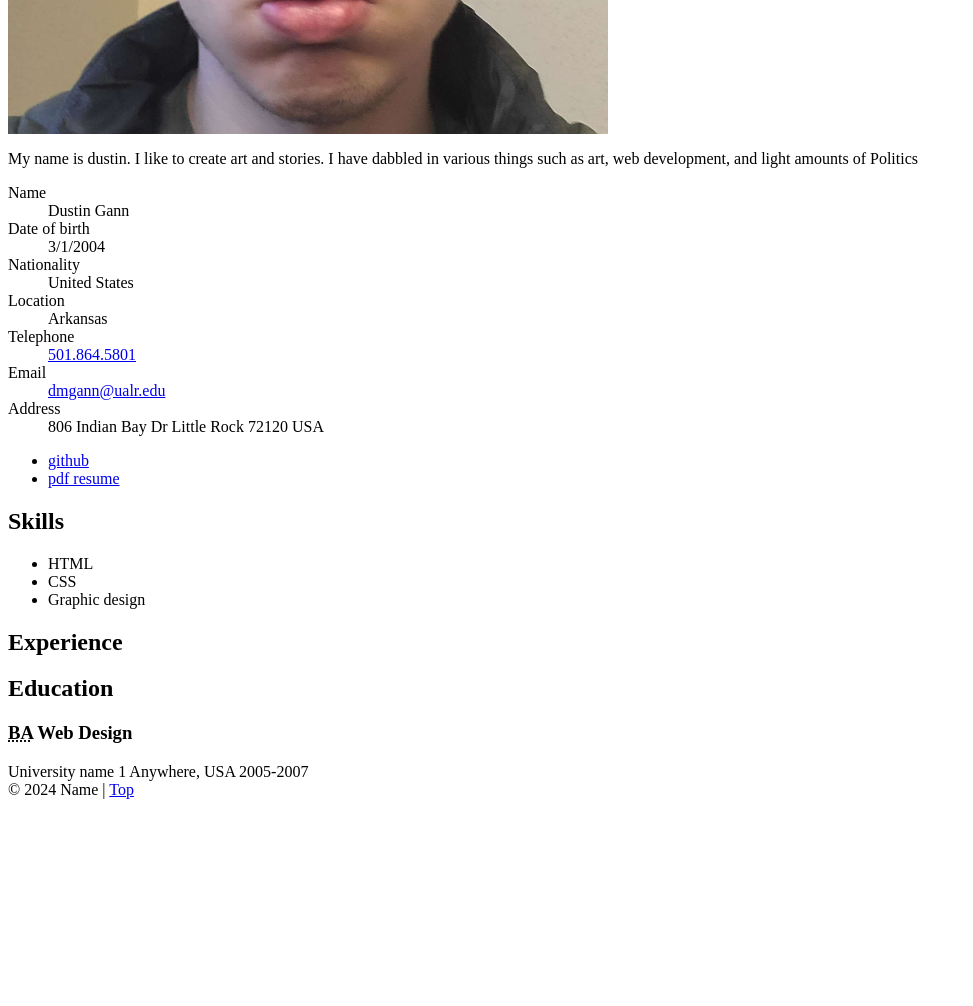
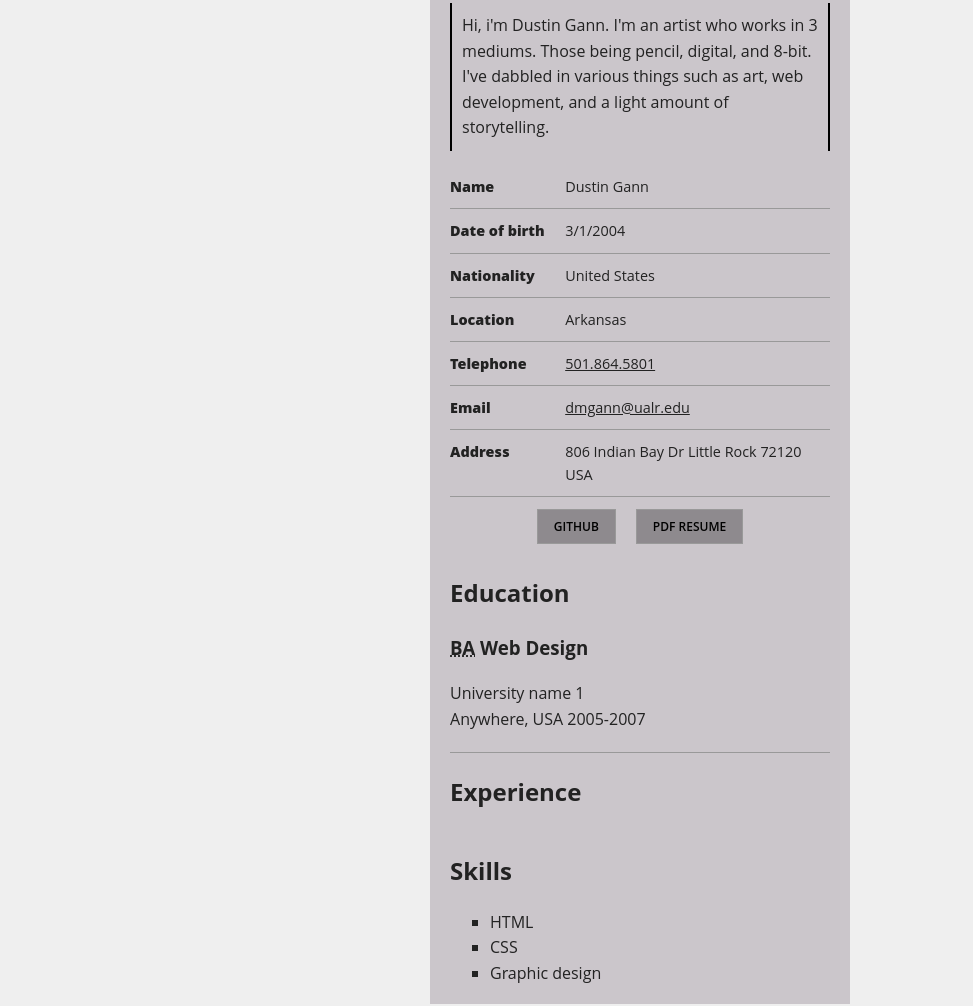
Before and after one commit to DustinGann/IFSC-3342, a plain HTML site: page resume/index.html in a window 1280 px wide. Shown: the part 673-1679 px from the top of the page, without its empty margins (0-973 px from the left). Before the commit the page ends 1480 px from the top, so only its background shows below. Drawn offline with Linux system fonts and the light colour scheme.

Commit message:
lmao lets goo

```diff
--- /dev/null
+++ b/resume/css/style.css
@@ -0,0 +1,227 @@
+/* CSS Custom Properties */
+
+:root{
+  --main-bg-color: #efefef;
+  --primary-type-color: #222222;
+  --accent-color-1: #999999;
+}
+
+
+
+html {
+  box-sizing: border-box;
+}
+*,
+*:before,
+*:after {
+  box-sizing: inherit;
+}
+
+/* ------ Typography -------*/
+body {
+  font-family: "Open Sans", sans-serif;
+}
+
+/* ------ Fluid Images -------*/
+img {
+  max-width: 100%;
+}
+
+/* ------ Utility Classes  -------*/
+.container {
+  width: 420px; /* Design Time */
+  margin: 0 auto;
+  background: rgb(203, 198, 203);
+}
+
+/* ------ Helper Classes -------*/
+.visuallyhidden {
+  border: 0;
+  clip: rect(0 0 0 0);
+  height: 1px;
+  margin: -1px;
+  overflow: hidden;
+  padding: 0;
+  position: absolute;
+  width: 1px;
+  white-space: nowrap; /* 1 */
+}
+
+/* ------ Global Styles -------*/
+
+body {
+  background: var(--main-bg-color);
+  color: var(--primary-type-color);
+  line-height: 1.6;
+}
+a:link,
+a:visited {
+  color: var(--primary-type-color);
+}
+
+nav {
+  padding: 1px;
+}
+
+nav ul {
+  display: grid;
+  grid-template-columns: 1fr 1fr 1fr 1fr;
+  padding: 20px 20px 0px 20px;
+}
+
+nav li {
+  list-style-type: none;
+}
+
+nav a:link, nav a:visited {
+  display: block;
+  padding: 8px 16px;
+  border: 1px solid rgba(109, 107, 109, 0.65);
+  text-align: center;
+  text-decoration: none;
+
+  text-transform: uppercase;
+  font-size: 0.75em;
+  background: rgba(109, 107, 109, 0.65);
+  transition: background-color 0.5s ease;
+  color: #000000;
+  font-weight: 550;
+}
+
+nav a:hover {
+  background: rgba(0, 0, 0, 0.95);
+}
+
+main {
+  padding: 1px 20px;
+}
+
+main h1 {
+  display: flex;
+  flex-direction: row;
+  justify-content: center;
+  text-align: center;
+  font-weight: 400;
+  font-variant: small-caps;
+}
+
+
+p{
+
+  border-left:solid #000 2px;
+  border-right:solid #000 2px;
+  padding: 10px;
+  margin-bottom: 10px;
+
+}
+
+dl {
+  display: grid;
+  /*shorthand*/
+  grid-template: repeat(8, auto) / 8em 1fr;
+  font-size:.9rem;
+}
+
+dt {
+  font-weight: 800;
+  grid-column: 1;
+  padding: 10px 0;
+  border-bottom: 1px solid var(--accent-color-1);
+}
+dd {
+  margin: 0;
+  grid-column: 2;
+  padding: 10px 0;
+  border-bottom: 1px solid var(--accent-color-1);
+}
+
+.related-links {
+  display: flex;
+  justify-content: center;
+  list-style: none;
+  padding: 0;
+  gap:20px;
+}
+
+.related-links a {
+  border: 1px solid var(--accent-color-1);
+  padding: 8px 16px;
+  text-align: center;
+  text-decoration: none;
+  color: #222222;
+  text-transform: uppercase;
+  font-size: 0.75em;
+  background: rgba(109, 107, 109, 0.65);
+  transition: background-color 0.5s ease;
+  color: #000000;
+  font-weight: 550;
+}
+
+.related-links .svg-inline--fa {
+  font-size: 1.8em;
+  padding-top: 7px;
+}
+
+.related-links a:hover {
+  background: rgba(0, 0, 0, 0.95);
+}
+
+.related-links li {
+
+}
+
+#skills {
+}
+#skills li {
+  list-style-type: square;
+}
+
+.job,
+.certificate {
+  border-bottom: 1px solid var(--accent-color-1);
+  padding-bottom: 20px;
+}
+
+.job *[itemprop="jobTitle"],
+.job *[itemprop="name"],
+.job *[itemprop="url"],
+.job *[itemprop="addressLocality"],
+.certificate *[itemprop="name"] {
+  display: block;
+}
+
+.job h3 {
+  margin: 20px 0 0 0;
+}
+
+footer {
+  text-align: center;
+  padding: 20px 0;
+}
+
+.page-title {
+  grid-area: title;
+}
+#about {
+  grid-area: about;
+}
+#skills {
+  grid-area: skills;
+}
+#experience {
+  grid-area: experience;
+}
+#education {
+  grid-area: education;
+}
+
+main{
+  display:grid;
+  grid-template-areas:
+    "title"
+    "about"
+    "education"
+    "experience"
+    "skills"
+    ;
+}
--- a/resume/index.html
+++ b/resume/index.html
@@ -1,3 +1,15 @@
+<!DOCTYPE html>
+<html lang="en">
+<head>
+  <meta charset="UTF-8">
+  <meta name="viewport" content="width=device-width, initial-scale=1.0">
+  <link href="../resume/css/style.css" rel="stylesheet"/>
+
+
+  <!-- <link href="assets/css/screen.css" rel="stylesheet" /> -->
+</head>
+
+
 <header class="container" id="top">
     <!-- Main navigation -->
     <nav class="primary">
@@ -16,7 +28,7 @@
       <h2>Personal Details</h2>
       <div class="bio">
       <img itemprop="image" src="/resume/img/headshot.png" alt="Your Name">
-      <p itemprop="description"> My name is dustin. I like to create art and stories. I have dabbled in various things such as art, web development, and light amounts of Politics
+      <p itemprop="description"> Hi, i'm Dustin Gann. I'm an artist who works in 3 mediums. Those being pencil, digital, and 8-bit. I've dabbled in various things such as art, web development, and a light amount of storytelling.
 
 
        </p>
@@ -52,7 +64,7 @@
       </dl>
       <ul class="related-links">
         <li><a itemprop="url" rel="me" href="https://github.com/DustinGann?tab=overview&from=2023-12-01&to=2023-12-31"> github</a></li>
-        <li><a itemprop="url" href="resume.pdf" download>pdf resume</a></li>
+        <li><a itemprop="url" href="../resume/img/resume.pdf" download>pdf resume</a></li>
       </ul>
     </section>
     <section id="skills">
```
Also changed, not shown: 1 other file.
